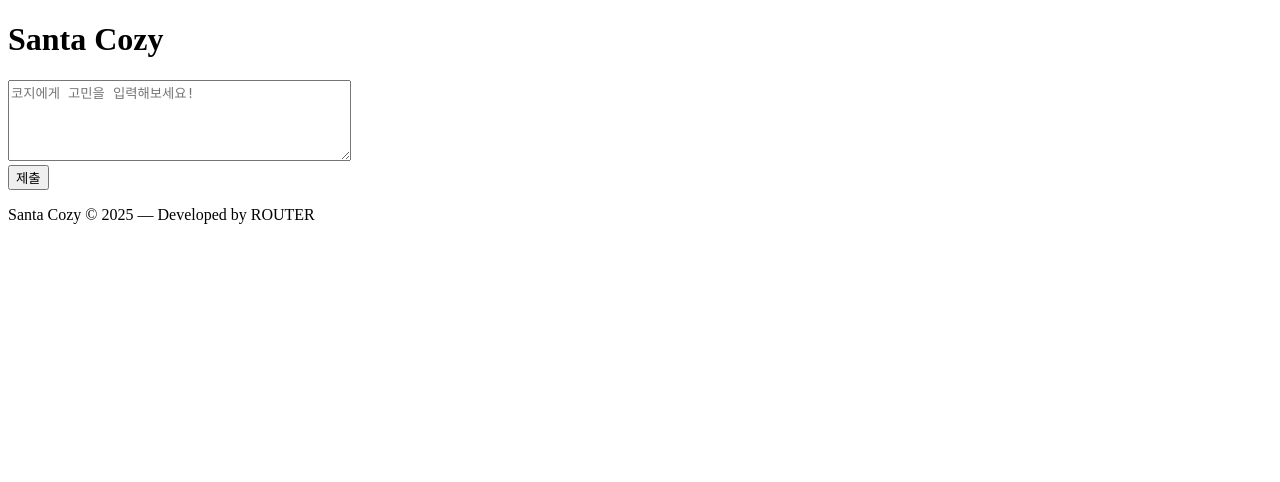
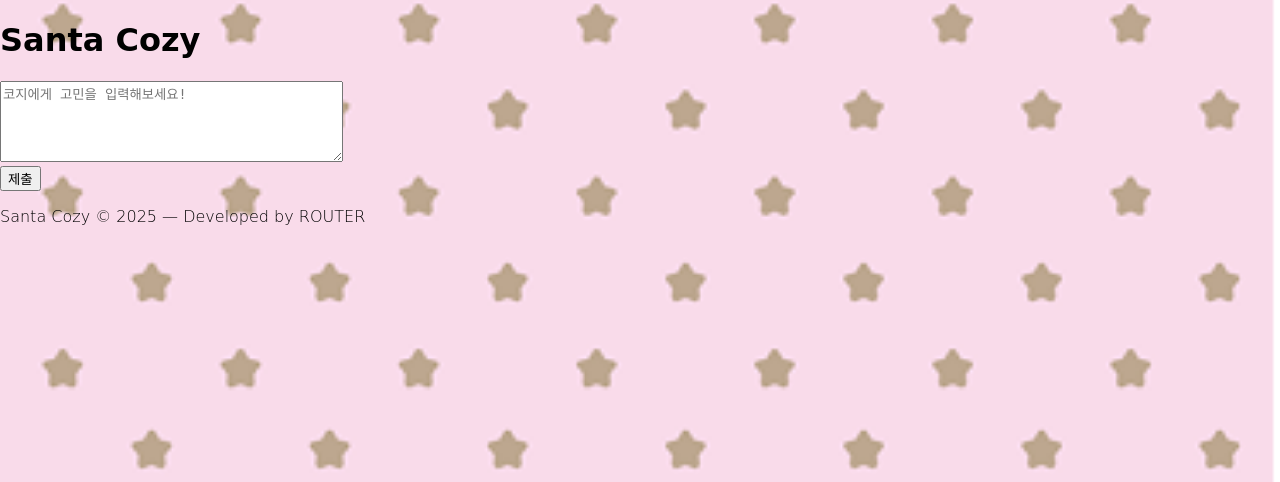
Before and after one commit to naeuun/ROUTER_SantaCOZY, a Django app: page / in a window 1280 px wide. Shown: the top 482 px of the page. Run offline with Django 5.2, Linux system fonts and the light colour scheme.

Commit message:
✨feat: style.css 작성

```diff
--- a/santaCozy/static/css/style.css
+++ b/santaCozy/static/css/style.css
@@ -0,0 +1,50 @@
+:root {
+    /* 색상 변수 */
+    --footer-background: #D7CEC4;
+    --textarea-background: #ffffff;
+    --title-primary: #FE505F;
+    --title-secondary: #11B205;
+    --text-primary: #444444;
+    --text-secondary: #ffffff;
+    --text-muted: gray;
+    --border-color: #808080;
+    --vector-color: #FD9799;
+
+    /* 브레이크포인트 변수 */
+    --breakpoint-sm: 480px;   /* 모바일 */
+    --breakpoint-md: 768px;   /* 태블릿 */
+    --breakpoint-lg: 1024px;  /* 데스크톱 */
+    --breakpoint-xl: 1280px;  /* 대형 데스크톱 */
+
+    /* 그림자 */
+    --shadow-sm: 0 1px 2px 0 rgb(0 0 0 / 0.05);
+    --shadow-md: 0 4px 6px -1px rgb(0 0 0 / 0.1), 0 2px 4px -2px rgb(0 0 0 / 0.1);
+    --shadow-lg: 0 10px 15px -3px rgb(0 0 0 / 0.1), 0 4px 6px -4px rgb(0 0 0 / 0.1);
+
+    /* 둥글기 */
+    --radius-sm: 0.375rem;
+    --radius-md: 0.5rem;
+    --radius-lg: 0.75rem;
+    --radius-xl: 1rem;
+    --radius-2xl: 1.5rem;
+    --radius-3xl: 2rem;
+}
+
+/* 기본 리셋 */
+* {
+    box-sizing: border-box;
+}
+
+body {
+    font-family: "Playwrite MX", cursive;
+    font-optical-sizing: auto;
+    font-weight: 100;
+    font-style: normal;
+    background-image: url('../img/background.png');
+    background-repeat: no-repeat; /* 이미지가 반복되지 않도록 설정 */
+    background-size: cover; /* 비율 유지하며 화면 꽉 채우기 */
+    background-attachment: fixed; /* 스크롤해도 배경 이미지 고정 */
+    background-position: center center; /* 배경 이미지 가운데 정렬 */
+    margin: 0;
+    padding: 0;
+}
--- a/santaCozy/templates/santaCozy/base.html
+++ b/santaCozy/templates/santaCozy/base.html
@@ -5,7 +5,7 @@
     <meta name="viewport" content="width=device-width, initial-scale=1.0">
     <title>{% block title %}Santa Cozy{% endblock %}</title>
     {% load static %}
-    <link rel="stylesheet" href="{% static 'santaCozy/css/style.css' %}">
+    <link rel="stylesheet" href="{% static 'css/style.css' %}">
 </head>
 
 <body>
```
